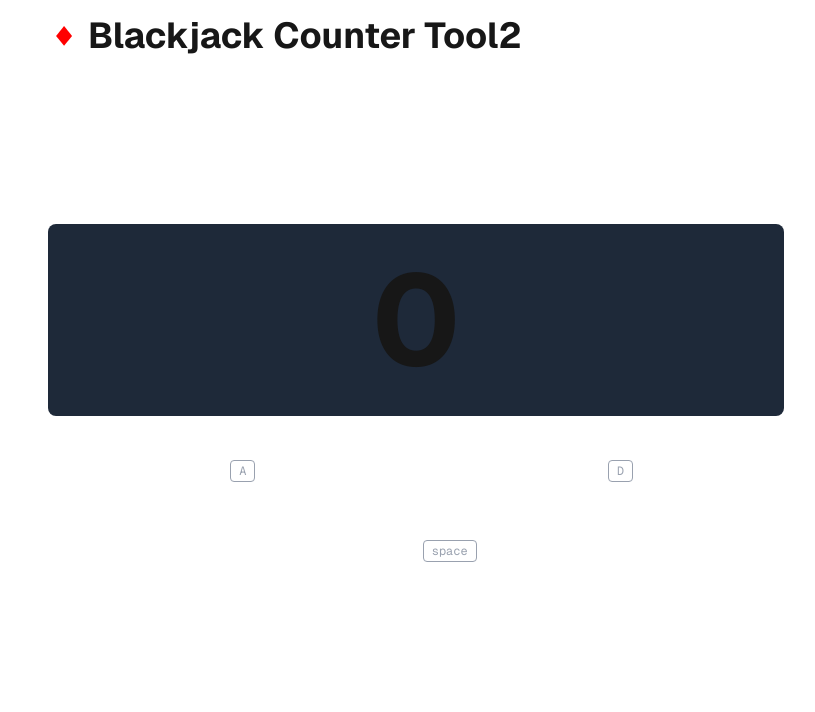
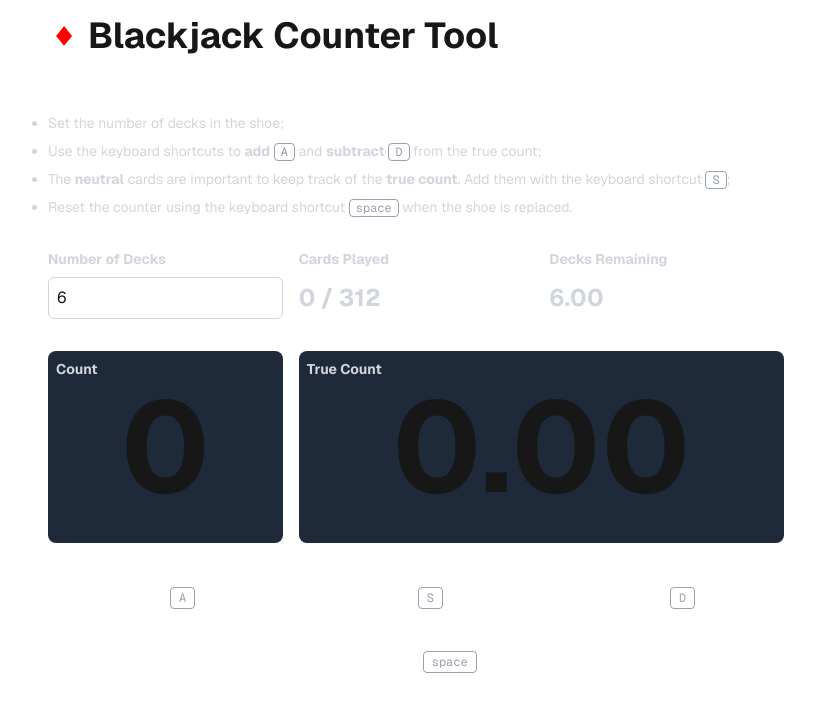
Before and after one commit to tchesa/blackjack-counter-tool, a Next.js app: page / in a window 1280 px wide. Shown: the top 712 px of the page, without its empty margins (224-1039 px from the left). Built offline with nearby package versions, Linux system fonts and the light colour scheme.

Commit message:
calculate true count

```diff
--- a/app/page.tsx
+++ b/app/page.tsx
@@ -1,6 +1,8 @@
 "use client";
 
 import Button from "@/components/button";
+import InputField from "@/components/input-field";
+import TextField from "@/components/text-field";
 import { cx } from "@/lib/cx";
 import Image from "next/image";
 import { useCallback, useEffect, useState } from "react";
@@ -13,26 +15,52 @@ const formatKeyboardKey = (key: string) => {
   return key.toUpperCase();
 };
 
+const NUMBER_OF_DECKS_STORAGE_KEY = "numberOfDecks";
+
+const COUNTERS = ["count", "trueCount"] as const;
+type Counter = (typeof COUNTERS)[number];
+
+const CONTER_LABELS: Record<Counter, string> = {
+  count: "Count",
+  trueCount: "True Count",
+};
+
 export default function Home() {
   const [count, setCount] = useState<number>(0);
   const [isSubtractPressed, setIsSubtractPressed] = useState<boolean>(false);
   const [isAddPressed, setIsAddPressed] = useState<boolean>(false);
+  const [isNeutralPressed, setIsNeutralPressed] = useState<boolean>(false);
   const [isResetPressed, setIsResetPressed] = useState<boolean>(false);
+  const [numberOfDecks, setNumberOfDecks] = useState<number>(
+    parseInt(window.localStorage.getItem(NUMBER_OF_DECKS_STORAGE_KEY) || "6")
+  );
+  const [cardsPlayed, setCardsPlayed] = useState<number>(0);
 
-  const subtractKey = "a";
-  const addKey = "d";
+  const subtractKey = "d";
+  const addKey = "a";
+  const neutralKey = "s";
   const resetKey = " ";
+
+  const decksRemaining = numberOfDecks - cardsPlayed / 52;
+  const trueCount = count / decksRemaining;
 
   const handleReset = useCallback(() => {
     setCount(0);
+    setCardsPlayed(0);
   }, []);
 
   const handleAdd = useCallback(() => {
     setCount((x) => x + 1);
+    setCardsPlayed((x) => x + 1);
   }, []);
 
   const handleSubtract = useCallback(() => {
     setCount((x) => x - 1);
+    setCardsPlayed((x) => x + 1);
+  }, []);
+
+  const handleNeutral = useCallback(() => {
+    setCardsPlayed((x) => x + 1);
   }, []);
 
   useEffect(() => {
@@ -47,6 +75,10 @@ export default function Home() {
 
       if (e.key === resetKey) {
         setIsResetPressed(true);
+      }
+
+      if (e.key === neutralKey) {
+        setIsNeutralPressed(true);
       }
     };
 
@@ -65,6 +97,11 @@ export default function Home() {
         setIsResetPressed(false);
         handleReset();
       }
+
+      if (e.key === neutralKey) {
+        setIsNeutralPressed(false);
+        handleNeutral();
+      }
     };
 
     window.addEventListener("keydown", handleKeyDown);
@@ -73,40 +110,138 @@ export default function Home() {
       window.removeEventListener("keydown", handleKeyDown);
       window.removeEventListener("keyup", handleKeyUp);
     };
-  }, [handleAdd, handleSubtract, handleReset]);
+  }, [handleAdd, handleSubtract, handleReset, handleNeutral]);
+
+  const counters: Record<Counter, number> = {
+    count,
+    trueCount,
+  };
+
+  useEffect(() => {
+    window.localStorage.setItem(
+      NUMBER_OF_DECKS_STORAGE_KEY,
+      numberOfDecks.toString()
+    );
+  }, [numberOfDecks]);
+
+  const KeyboardKeyElement = ({ text }: { text: string }) => {
+    return (
+      <span className="font-mono text-xs border border-gray-400 text-gray-400 rounded-sm px-1.5">
+        {formatKeyboardKey(text)}
+      </span>
+    );
+  };
 
   return (
     <div className="font-sans min-h-screen px-4 pt-4 pb-20 max-w-screen-md mx-auto flex flex-col">
-      <header className="row-start-1 flex gap-2 flex-wrap items-center justify-start mb-6">
+      <header className="row-start-1 flex gap-2 flex-wrap items-center justify-between mb-6">
+        <div className="flex items-center gap-2">
           <Image src="/diamonds.svg" alt="Diamonds" width={32} height={32} />
-        <h1 className="text-4xl font-bold">Blackjack Counter Tool2</h1>
+          <h1 className="text-4xl font-bold">Blackjack Counter Tool</h1>
+        </div>
+        <a
+          href="https://github.com/tchesa/blackjack-counter-tool"
+          target="_blank"
+          rel="noopener noreferrer"
+        >
+          <Image
+            src="/github-white-icon.svg"
+            alt="GitHub"
+            width={24}
+            height={24}
+          />
+        </a>
       </header>
       <main className="justify-center flex flex-col gap-[32px] row-start-2 items-center sm:items-start grow">
-        <p
+        <div className="flex flex-col gap-4 w-full">
+          <ul className="flex flex-col gap-2 text-sm text-gray-300 list-disc">
+            {[
+              <>Set the number of decks in the shoe;</>,
+              <>
+                Use the keyboard shortcuts to <strong>add</strong>{" "}
+                <KeyboardKeyElement text={addKey} /> and{" "}
+                <strong>subtract</strong>{" "}
+                <KeyboardKeyElement text={subtractKey} /> from the true count;
+              </>,
+              <>
+                The <strong>neutral</strong> cards are important to keep track
+                of the <strong>true count</strong>. Add them with the keyboard
+                shortcut <KeyboardKeyElement text={neutralKey} />;
+              </>,
+              <>
+                Reset the counter using the keyboard shortcut{" "}
+                <KeyboardKeyElement text={resetKey} /> when the shoe is
+                replaced.
+              </>,
+            ].map((item, index) => (
+              <li key={index}>{item}</li>
+            ))}
+          </ul>
+        </div>
+        <div className="gap-4 w-full grid grid-cols-3">
+          <InputField
+            type="number"
+            value={numberOfDecks.toString()}
+            onChange={(value) => setNumberOfDecks(parseInt(value))}
+            label="Number of Decks"
+          />
+          <TextField
+            label="Cards Played"
+            value={`${cardsPlayed} / ${numberOfDecks * 52}`}
+          />
+          <TextField
+            label="Decks Remaining"
+            value={decksRemaining.toFixed(2)}
+          />
+        </div>
+        <div className="gap-4 w-full grid grid-cols-3">
+          {COUNTERS.map((key) => {
+            const value = counters[key];
+
+            return (
+              <div
+                key={key}
                 className={cx(
-            "font-bold text-9xl rounded-lg px-4 py-8 w-full text-center",
-            count > 0
+                  "rounded-lg grow relative",
+                  key === "trueCount" ? "col-span-2" : "col-span-1",
+                  value > 0
                     ? "bg-green-800"
-              : count < 0
+                    : value < 0
                     ? "bg-red-800"
                     : "bg-gray-800"
                 )}
               >
-          {count}
+                <p className="text-sm text-gray-300 font-bold absolute top-2 left-2">
+                  {CONTER_LABELS[key]}
                 </p>
-        <div className="flex gap-4 w-full">
+                <p className="font-bold text-9xl px-4 py-8 w-full text-center">
+                  {key === "trueCount" ? value.toFixed(2) : value}
+                </p>
+              </div>
+            );
+          })}
+        </div>
+        <div className="flex flex-col gap-4 w-full">
+          <div className="w-full grid grid-cols-3 gap-4">
+            <Button
+              isActive={isAddPressed}
+              label="+1"
+              keyboardKey={formatKeyboardKey(addKey)}
+              onClick={handleAdd}
+              className="grow"
+            />
+            <Button
+              isActive={isNeutralPressed}
+              label="0"
+              keyboardKey={formatKeyboardKey(neutralKey)}
+              onClick={handleNeutral}
+              className="grow"
+            />
             <Button
               isActive={isSubtractPressed}
               label="-1"
               keyboardKey={formatKeyboardKey(subtractKey)}
               onClick={handleSubtract}
-            className="grow"
-          />
-          <Button
-            isActive={isAddPressed}
-            label="+1"
-            keyboardKey={formatKeyboardKey(addKey)}
-            onClick={handleAdd}
               className="grow"
             />
           </div>
@@ -117,6 +252,7 @@ export default function Home() {
             onClick={handleReset}
             className="w-full"
           />
+        </div>
       </main>
       {/* <footer className="row-start-3 flex gap-[24px] flex-wrap items-center justify-center">
 
--- /dev/null
+++ b/components/input-field.tsx
@@ -0,0 +1,28 @@
+import { cx } from "@/lib/cx";
+
+type Props = {
+  value: string;
+  onChange: (value: string) => void;
+  label: string;
+  type?: "text" | "number";
+  className?: string;
+};
+
+const InputField = ({ value, onChange, label, type, className }: Props) => {
+  return (
+    <div className={cx("flex flex-col gap-2", className)}>
+      <label className="text-sm text-gray-300 font-bold" htmlFor={label}>
+        {label}
+      </label>
+      <input
+        className="border border-gray-300 rounded-md p-2"
+        id={label}
+        type={type}
+        value={value}
+        onChange={(e) => onChange(e.target.value)}
+      />
+    </div>
+  );
+};
+
+export default InputField;
--- /dev/null
+++ b/components/text-field.tsx
@@ -0,0 +1,20 @@
+import { cx } from "@/lib/cx";
+
+type Props = {
+  label: string;
+  value: string;
+  className?: string;
+};
+
+const TextField = ({ label, value, className }: Props) => {
+  return (
+    <div className={cx("flex flex-col gap-2", className)}>
+      <label className="text-sm text-gray-300 font-bold" htmlFor={label}>
+        {label}
+      </label>
+      <p className="text-2xl font-bold text-gray-300 leading-[42px]">{value}</p>
+    </div>
+  );
+};
+
+export default TextField;
```
Also changed, not shown: public/github-white-icon.svg (added), 141 other files (tests, documents, lock files or other folders). Lines whose indentation alone changed are shown as unchanged.
